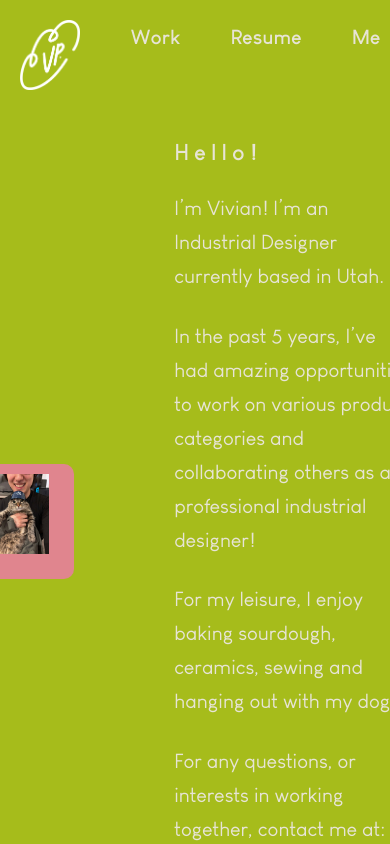
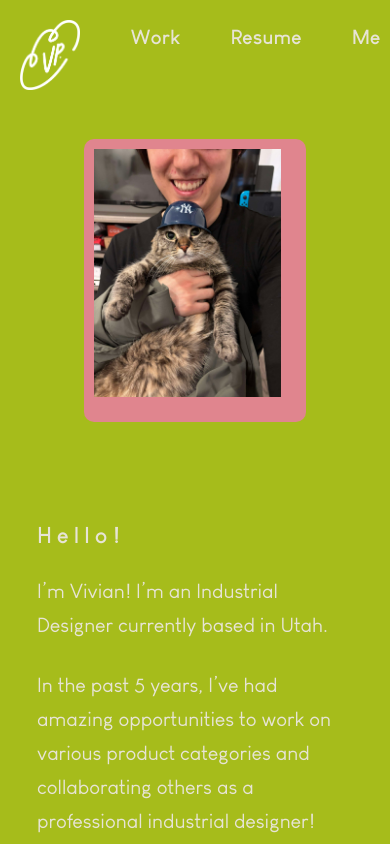
Before and after one commit to VivianTPham/portfolio, a React (Create React App) app: page /#/about in a window 390 px wide. Shown: the top 844 px of the page. Built offline with nearby package versions, Linux system fonts and the light colour scheme.

Commit message:
Fixing about mobile

```diff
--- a/src/components/About/About.css
+++ b/src/components/About/About.css
@@ -37,3 +37,13 @@
 .galleryImg {
     width: 25%;
 }
+
+@media screen and (max-width: 980px) {
+    .profile {
+        width: 70%;
+    }
+
+    .about-top {
+        flex-direction: column;
+    }
+}
```
